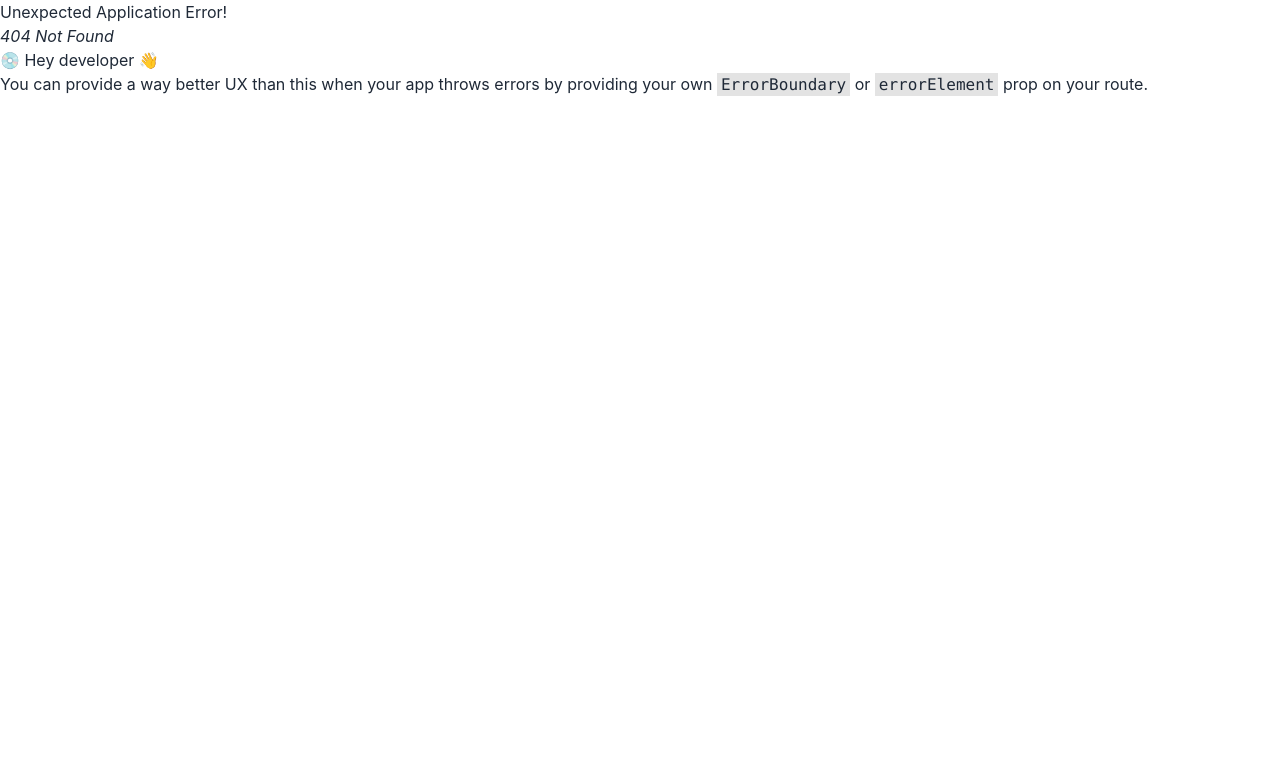
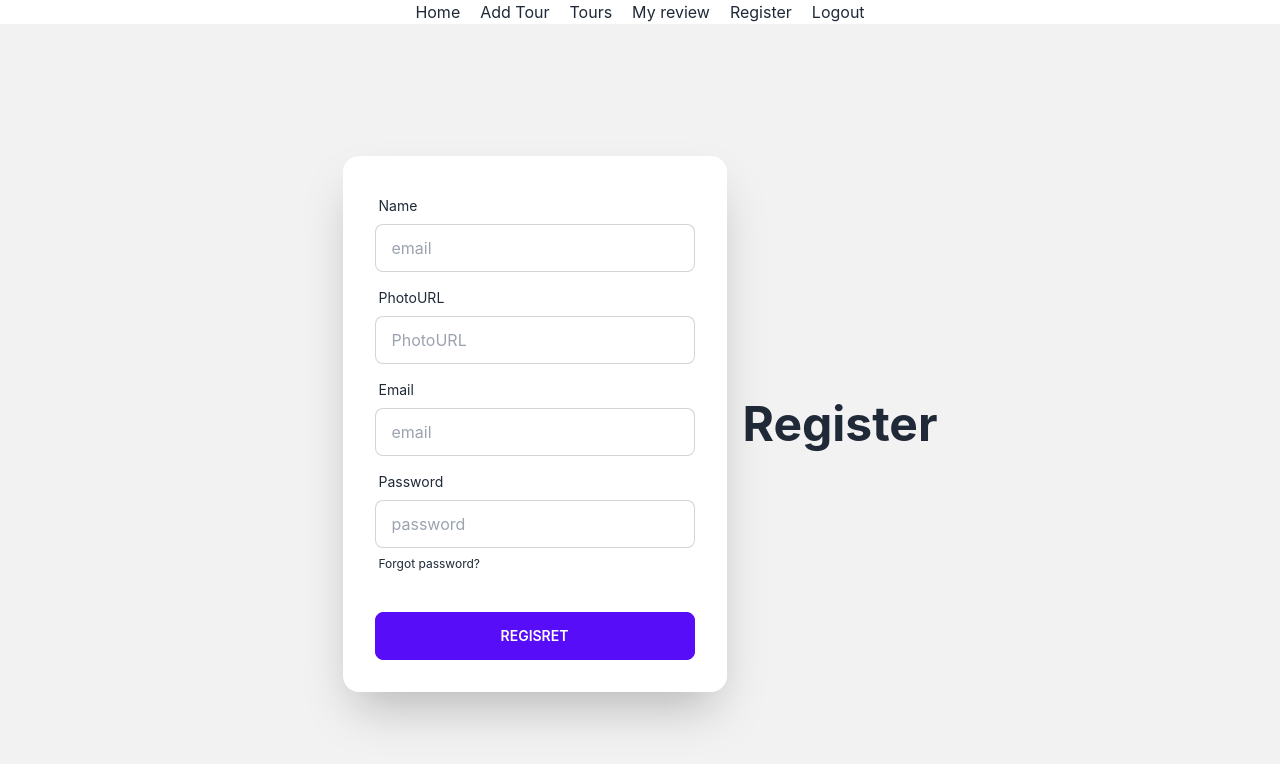
Before and after one commit to sou2000s/service-website-client, a React (Create React App) app: page /register in a window 1280 px wide. Before the commit this address had no page. Shown: the top 764 px of the page. Built offline with nearby package versions, Linux system fonts and the light colour scheme; no server answers.

Commit message:
email password authentication done

```diff
--- a/package.json
+++ b/package.json
@@ -7,6 +7,7 @@
     "@testing-library/react": "^13.4.0",
     "@testing-library/user-event": "^13.5.0",
     "daisyui": "^2.38.1",
+    "firebase": "^9.13.0",
     "react": "^18.2.0",
     "react-dom": "^18.2.0",
     "react-router-dom": "^6.4.3",
--- /dev/null
+++ b/src/Firebase/Firebase.config.js
@@ -0,0 +1,19 @@
+// Import the functions you need from the SDKs you need
+import { initializeApp } from "firebase/app";
+// TODO: Add SDKs for Firebase products that you want to use
+// https://firebase.google.com/docs/web/setup#available-libraries
+
+// Your web app's Firebase configuration
+const firebaseConfig = {
+  apiKey: "AIzaSyCU7Q4EPEJPkb-3aPvoJ9ry9Qro6PbglIg",
+  authDomain: "travelfy-9959c.firebaseapp.com",
+  projectId: "travelfy-9959c",
+  storageBucket: "travelfy-9959c.appspot.com",
+  messagingSenderId: "159035282793",
+  appId: "1:159035282793:web:cfa2268c45601d771c59f8"
+};
+
+// Initialize Firebase
+const app = initializeApp(firebaseConfig);
+
+export default app;
--- a/src/Router/Routes.js
+++ b/src/Router/Routes.js
@@ -4,6 +4,8 @@ import AddTour from "../components/AddTour/AddTour"
 import Home from "../components/Home/Home"
 import Main from "../components/MainLayout/Main"
 import MyReview from "../components/MyReview/MyReview"
+import Register from "../components/Register/Register"
+import TourDetails from "../components/TourDetails/TourDetails"
 
 import Tours from "../components/Tours/Tours"
 
@@ -30,6 +32,17 @@ import Tours from "../components/Tours/Tours"
             {
                 path:'/myreview',
                 element:<MyReview/>
+            },
+            {
+                path:'/tours/:id' ,
+                loader: ({params})=> {
+                    return fetch(`http://localhost:5000/tours/${params.id}`)
+                },
+                element:<TourDetails/>
+            },
+            {
+                path:'/register',
+                element:<Register/>
             }
         ]
     }
--- a/src/components/Card/Card.js
+++ b/src/components/Card/Card.js
@@ -1,4 +1,5 @@
 import React from 'react';
+import { Link } from 'react-router-dom';
 
 const Card = ({tour}) => {
     return (
@@ -11,7 +12,7 @@ const Card = ({tour}) => {
     <h2 className="card-title">{tour.name}</h2>
     <p>{tour.description.slice(0 , 150)}</p>
     <div className="card-actions">
-      <button className="btn btn-outline">Details</button>
+      <Link className="btn btn-outline" to={`/tours/${tour._id}`}>Details</Link>
     </div>
   </div>
 </div>
--- a/src/components/MyReview/MyReview.js
+++ b/src/components/MyReview/MyReview.js
@@ -1,10 +1,12 @@
-import React from 'react';
+import React, { useContext } from 'react';
+import { AuthContext } from '../../contexts/AuthProvider';
 
 const MyReview = () => {
+
     return (
         <div>
 
-        </div>
+          </div>
     );
 };
 
--- a/src/components/Navbar/Navbar.js
+++ b/src/components/Navbar/Navbar.js
@@ -1,13 +1,23 @@
-import React from 'react';
+import React, { useContext } from 'react';
 import { Link } from 'react-router-dom';
+import { AuthContext } from '../../contexts/AuthProvider';
 
 const Navbar = () => {
+
+    const {logout} = useContext(AuthContext)
+    const handleLogout = ()=>{
+        logout()
+        .then(()=>{})
+        .catch(error=> console.log(error.message))
+    }
     return (
         <div className='text-center'>
             <Link to='/'>Home</Link>
             <Link className='ml-5'  to='/addtour'>Add Tour</Link>
             <Link className='ml-5' to='/tours'>Tours</Link>
             <Link className='ml-5' to='/myreview'>My review</Link>
+            <Link className='ml-5' to='/register'>Register</Link>
+            <Link className='ml-5' onClick={handleLogout}>Logout</Link>
         </div>
     );
 };
--- /dev/null
+++ b/src/components/Register/Register.js
@@ -0,0 +1,92 @@
+import React, { useContext } from "react";
+import { Link } from "react-router-dom";
+import { AuthContext } from "../../contexts/AuthProvider";
+
+const Register = () => {
+
+  const {createUser,setUserNameAndProfile , setUserProfile} = useContext(AuthContext)
+ const handleRegister = e =>{
+    e.preventDefault()
+    const form = e.target;
+    const name = form.name.value;
+    const password = form.password.value;
+    const photoURL = form.photoURL.value;
+    const email = form.email.value;
+    console.log(name , password , photoURL , email);
+
+    createUser(email , password)
+    .then(res => console.log(res.user))
+    .catch(err => console.log(err.message))
+ }
+
+  return (
+    <div>
+      <div className="hero min-h-screen bg-base-200">
+        <div className="hero-content flex-col lg:flex-row-reverse">
+          <div className="text-center lg:text-left">
+            <h1 className="text-5xl font-bold">Register</h1>
+
+          </div>
+          <div className="card flex-shrink-0 w-full max-w-sm shadow-2xl bg-base-100">
+            <form onSubmit={handleRegister} className="card-body">
+              <div className="form-control">
+                <label className="label">
+                  <span className="label-text">Name</span>
+                </label>
+                <input
+                  type="text"
+                  name="name"
+                  placeholder="email"
+                  className="input input-bordered"
+                />
+              </div>
+              <div className="form-control">
+                <label className="label">
+                  <span className="label-text">PhotoURL</span>
+                </label>
+                <input
+                  type="text"
+                  name="photoURL"
+                  placeholder="PhotoURL"
+                  className="input input-bordered"
+                />
+              </div>
+              <div className="form-control">
+                <label className="label">
+                  <span className="label-text">Email</span>
+                </label>
+                <input
+                  type="email"
+                  name="email"
+                  placeholder="email"
+                  className="input input-bordered"
+                />
+              </div>
+              <div className="form-control">
+                <label className="label">
+                  <span className="label-text">Password</span>
+                </label>
+                <input
+                  type="password"
+                  name="password"
+                  placeholder="password"
+                  className="input input-bordered"
+                />
+                <label className="label">
+                  <Link  className="label-text-alt link link-hover">
+                    Forgot password?
+                  </Link>
+                </label>
+              </div>
+              <div className="form-control mt-6">
+                <button className="btn btn-primary" type="submit">Regisret</button>
+              </div>
+            </form>
+          </div>
+        </div>
+      </div>
+    </div>
+  );
+};
+
+export default Register;
--- /dev/null
+++ b/src/components/TourDetails/TourDetails.js
@@ -0,0 +1,28 @@
+import React, { useContext } from 'react';
+import { useLoaderData } from 'react-router-dom';
+import { AuthContext } from '../../contexts/AuthProvider';
+
+const TourDetails = () => {
+    const data = useLoaderData()
+    console.log(data);
+const {test} = useContext(AuthContext)
+    const {name , price , description , TourPlan , image} = data.data
+    return (
+        <div>
+        {test.name}
+            <div>
+                 <img src={image} alt="" className='w-56' />
+                 <h1 className='text-4xl'>  {name}</h1>
+                 <h1 className='text-xl'>  {price}</h1>
+                 <p>Description : {description}</p>
+                 <h1>Tour plan : {
+                    TourPlan.map(plan => <ul>
+                        <li>{plan}</li>
+                    </ul>)
+                 }</h1>
+            </div>
+        </div>
+    );
+};
+
+export default TourDetails;
--- /dev/null
+++ b/src/contexts/AuthProvider.js
@@ -0,0 +1,48 @@
+import React, { createContext, useEffect, useState } from 'react';
+import app from '../Firebase/Firebase.config';
+import {createUserWithEmailAndPassword, getAuth, onAuthStateChanged, signOut, updateProfile} from "firebase/auth"
+
+export const AuthContext = createContext()
+
+const auth = getAuth(app)
+
+
+const AuthProvider = ({children}) => {
+    const [user , setUser] = useState(null)
+    const [userProfile , setUserProfile] = useState()
+
+    const createUser = (email , password)=>{
+        return createUserWithEmailAndPassword(auth , email , password)
+    }
+
+    const setUserNameAndProfile = (profile)=>{
+        return updateProfile(auth.currentUser , profile)
+    }
+    const logout = ()=>{
+        return signOut(auth)
+    }
+
+    const authInfo = {
+        createUser ,
+        user ,
+        setUserNameAndProfile ,
+        setUserProfile,
+        logout
+    }
+
+    useEffect(()=>{
+        const unsubscribe = onAuthStateChanged(auth , currentUser =>{
+            setUser(currentUser)
+        })
+        return ()=> unsubscribe()
+    } , [userProfile])
+    return (
+        <div>
+            <AuthContext.Provider value={authInfo}>
+                {children}
+            </AuthContext.Provider>
+        </div>
+    );
+};
+
+export default AuthProvider;
--- a/src/index.js
+++ b/src/index.js
@@ -3,11 +3,14 @@ import ReactDOM from 'react-dom/client';
 import './index.css';
 import App from './App';
 import reportWebVitals from './reportWebVitals';
+import AuthProvider from './contexts/AuthProvider';
 
 const root = ReactDOM.createRoot(document.getElementById('root'));
 root.render(
   <React.StrictMode>
-    <App />
+     <AuthProvider>
+     <App />
+     </AuthProvider>
   </React.StrictMode>
 );
 
```
Also changed, not shown: 1 other file (tests, documents, lock files or other folders).
